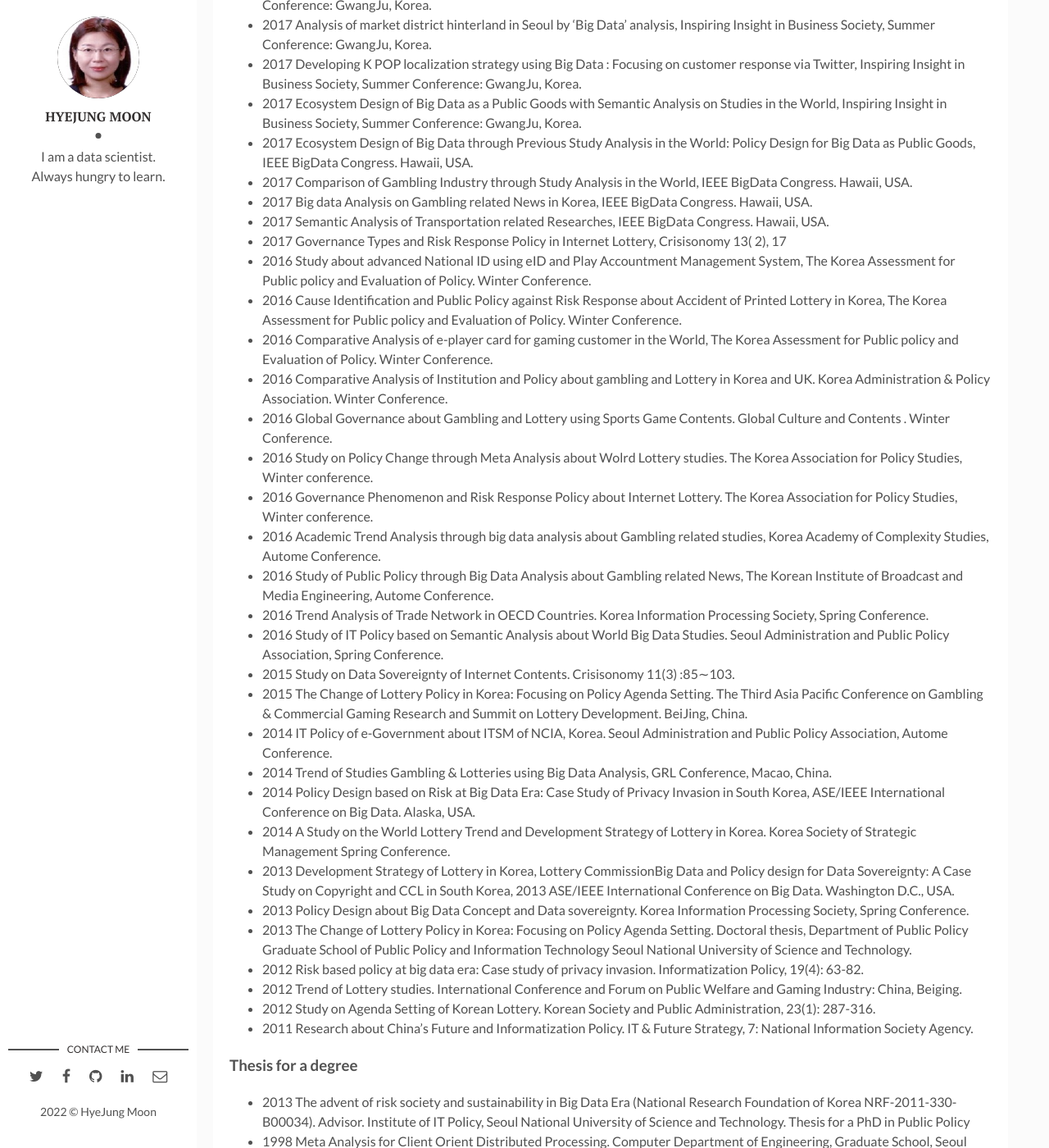
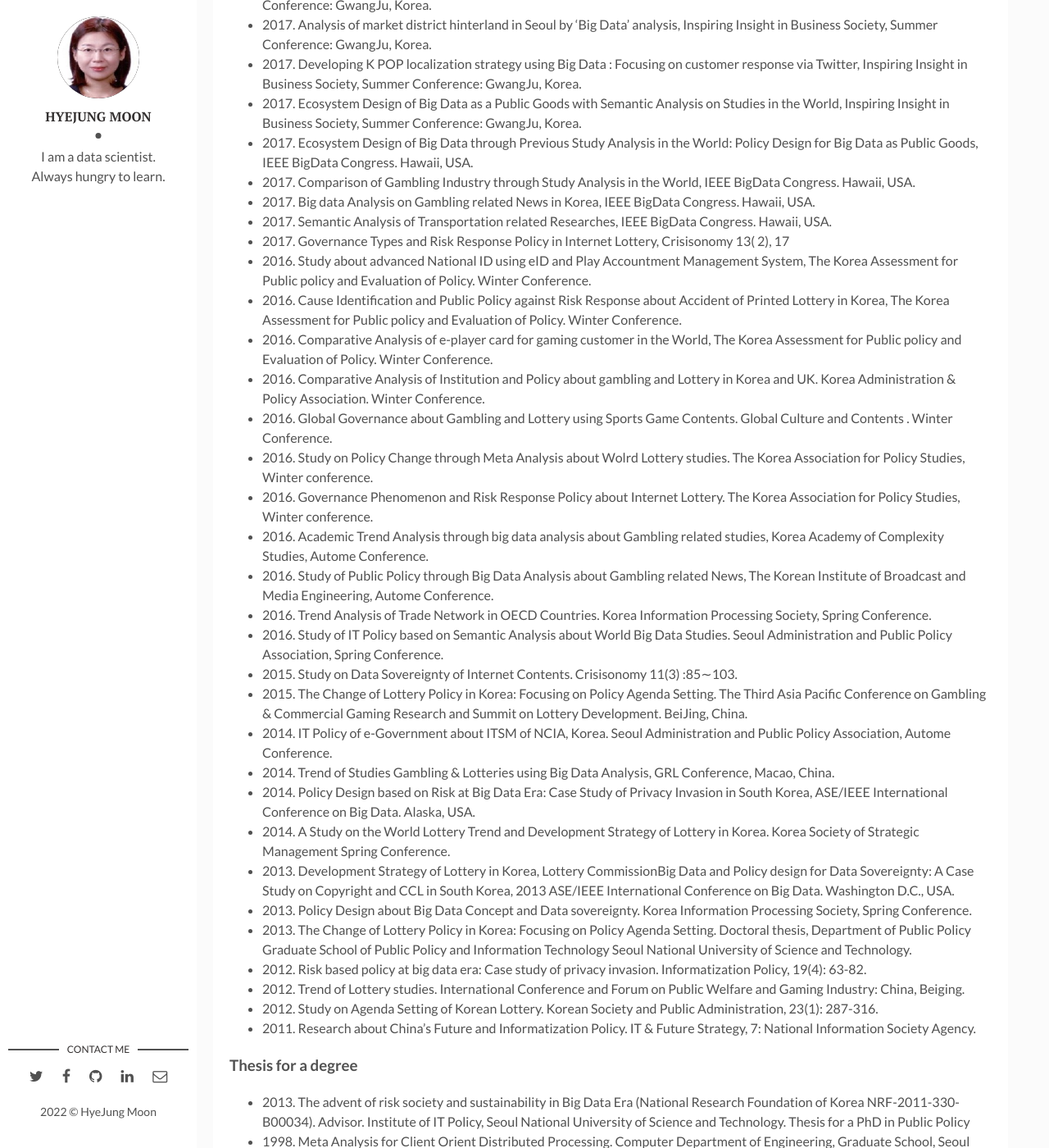
Before and after one commit to MoonHyeJung/moonhyejung.github.io, a Jekyll site: the page built from _posts/2022-01-01-papers-researches.markdown, in a window 1280 px wide and 1400 px high, scrolled down 1043 px. Shown: the whole window at 82% size. Built offline with Jekyll 4.4.1, drawn with Linux system fonts in a browser that asks for light colours; some of the changed text lies outside the part shown.

Commit message:
7th commit

```diff
--- a/_posts/2022-01-01-papers-researches.markdown
+++ b/_posts/2022-01-01-papers-researches.markdown
@@ -10,46 +10,46 @@ tags: [paper, study, research, thesis] # add tag
 I have conducted a lot of papers and researches including projects experience in the data area.
 
 ### Papers and Researches
-- 2017 Study on Social Issue with Semantic Network Analysis of News on 4th Industrial Revolution, Inspiring Insight in Business Society, Summer Conference: GwangJu, Korea.
-- 2017 Discover integrated field by ko-wikipedia editor network, Inspiring Insight in Business Society, Summer Conference: GwangJu, Korea.
-- 2017 Study on Industrial Trend through Big Data Analysis of Financial Network, Inspiring Insight in Business Society, Summer Conference: GwangJu, Korea.
-- 2017 Study on Media Frame of News in Politics, Culture and Economy with Big Data Analysis, Inspiring Insight in Business Society, Summer Conference: GwangJu, Korea.
-- 2017 Characteristics Analysis of OECD State Lottery Sales Volume with perspective of Game, Technology, Culture, Economy, and Policy, Inspiring Insight in Business Society, Summer Conference: GwangJu, Korea.
-- 2017 Analysis of traffic research trend through big data analysis of world traffic related research, Inspiring Insight in Business Society, Summer Conference: GwangJu, Korea.
-- 2017 Analysis of network trend in the mobile communication field research, Inspiring Insight in Business Society, Summer Conference: GwangJu, Korea.
-- 2017 Analysis of market district hinterland in Seoul by ‘Big Data’ analysis, Inspiring Insight in Business Society, Summer Conference: GwangJu, Korea.
-- 2017 Developing K POP localization strategy using Big Data : Focusing on customer response via Twitter, Inspiring Insight in Business Society, Summer Conference: GwangJu, Korea.
-- 2017 Ecosystem Design of Big Data as a Public Goods with Semantic Analysis on Studies in the World, Inspiring Insight in Business Society, Summer Conference: GwangJu, Korea.
-- 2017 Ecosystem Design of Big Data through Previous Study Analysis in the World: Policy Design for Big Data as Public Goods, IEEE BigData Congress. Hawaii, USA.
-- 2017 Comparison of Gambling Industry through Study Analysis in the World, IEEE BigData Congress. Hawaii, USA.
-- 2017 Big data Analysis on Gambling related News in Korea, IEEE BigData Congress. Hawaii, USA.
-- 2017 Semantic Analysis of Transportation related Researches, IEEE BigData Congress. Hawaii, USA.
-- 2017 Governance Types and Risk Response Policy in Internet Lottery, Crisisonomy 13( 2), 17
-- 2016 Study about advanced National ID using eID and Play Accountment Management System, The Korea Assessment for Public policy and Evaluation of Policy. Winter Conference.
-- 2016 Cause Identification and Public Policy against Risk Response about Accident of Printed Lottery in Korea, The Korea Assessment for Public policy and Evaluation of Policy. Winter Conference.
-- 2016 Comparative  Analysis  of  e-player  card  for  gaming  customer  in  the World,	The Korea Assessment for Public policy and Evaluation of Policy. Winter Conference.
-- 2016 Comparative Analysis of Institution and Policy about gambling and Lottery in Korea and UK. Korea Administration & Policy Association. Winter Conference.
-- 2016 Global Governance about Gambling and Lottery using Sports Game Contents. Global Culture and Contents . Winter Conference.
-- 2016 Study on Policy Change through Meta Analysis about Wolrd Lottery studies. The Korea Association for Policy Studies, Winter conference.
-- 2016 Governance Phenomenon and Risk Response Policy about Internet Lottery. The Korea Association for Policy Studies, Winter conference.
-- 2016 Academic Trend Analysis through big data analysis about Gambling related studies, Korea Academy of Complexity Studies, Autome Conference.
-- 2016 Study of Public Policy through Big Data Analysis about Gambling related News, The  Korean Institute of Broadcast and Media Engineering, Autome Conference.
-- 2016 Trend Analysis of Trade Network in OECD Countries. Korea Information Processing Society, Spring Conference.
-- 2016 Study of IT Policy based on Semantic Analysis about World Big Data Studies. Seoul Administration and Public Policy Association, Spring Conference.
-- 2015 Study on Data Sovereignty of Internet Contents. Crisisonomy 11(3) :85∼103.
-- 2015 The Change of Lottery Policy in Korea: Focusing on Policy Agenda Setting. The Third Asia Pacific Conference on Gambling & Commercial Gaming Research and Summit on Lottery Development. BeiJing, China.
-- 2014 IT Policy of e-Government about ITSM of NCIA, Korea. Seoul Administration   and Public Policy Association, Autome Conference.
-- 2014 Trend of Studies Gambling & Lotteries using Big Data Analysis, GRL Conference, Macao, China.
-- 2014 Policy Design based on Risk at Big Data Era: Case Study of Privacy Invasion in South Korea, ASE/IEEE International Conference on Big Data. Alaska, USA.
-- 2014 A Study on the World Lottery Trend and Development Strategy of Lottery in Korea. Korea Society of Strategic Management Spring Conference.
-- 2013 Development Strategy of Lottery in Korea, Lottery CommissionBig Data and Policy design for Data Sovereignty: A Case Study on Copyright and CCL in South Korea, 2013 ASE/IEEE International Conference on Big Data. Washington D.C., USA.
-- 2013 Policy  Design  about  Big  Data  Concept  and  Data  sovereignty. Korea Information Processing Society, Spring Conference.
-- 2013 The Change of Lottery Policy in Korea: Focusing on Policy Agenda Setting. Doctoral  thesis, Department of Public Policy Graduate School of Public Policy and Information Technology Seoul National University of Science and Technology.
-- 2012 Risk based policy at big data era: Case  study  of  privacy  invasion.  Informatization  Policy, 19(4): 63-82.
-- 2012 Trend of Lottery studies. International Conference and Forum on Public Welfare and Gaming Industry: China, Beiging.
-- 2012 Study on Agenda Setting of Korean Lottery. Korean Society and Public Administration, 23(1): 287-316.
-- 2011 Research about China's Future and Informatization Policy. IT & Future Strategy, 7: National Information Society Agency.
+- 2017\. Study on Social Issue with Semantic Network Analysis of News on 4th Industrial Revolution, Inspiring Insight in Business Society, Summer Conference: GwangJu, Korea.
+- 2017\. Discover integrated field by ko-wikipedia editor network, Inspiring Insight in Business Society, Summer Conference: GwangJu, Korea.
+- 2017\. Study on Industrial Trend through Big Data Analysis of Financial Network, Inspiring Insight in Business Society, Summer Conference: GwangJu, Korea.
+- 2017\. Study on Media Frame of News in Politics, Culture and Economy with Big Data Analysis, Inspiring Insight in Business Society, Summer Conference: GwangJu, Korea.
+- 2017\. Characteristics Analysis of OECD State Lottery Sales Volume with perspective of Game, Technology, Culture, Economy, and Policy, Inspiring Insight in Business Society, Summer Conference: GwangJu, Korea.
+- 2017\. Analysis of traffic research trend through big data analysis of world traffic related research, Inspiring Insight in Business Society, Summer Conference: GwangJu, Korea.
+- 2017\. Analysis of network trend in the mobile communication field research, Inspiring Insight in Business Society, Summer Conference: GwangJu, Korea.
+- 2017\. Analysis of market district hinterland in Seoul by ‘Big Data’ analysis, Inspiring Insight in Business Society, Summer Conference: GwangJu, Korea.
+- 2017\. Developing K POP localization strategy using Big Data : Focusing on customer response via Twitter, Inspiring Insight in Business Society, Summer Conference: GwangJu, Korea.
+- 2017\. Ecosystem Design of Big Data as a Public Goods with Semantic Analysis on Studies in the World, Inspiring Insight in Business Society, Summer Conference: GwangJu, Korea.
+- 2017\. Ecosystem Design of Big Data through Previous Study Analysis in the World: Policy Design for Big Data as Public Goods, IEEE BigData Congress. Hawaii, USA.
+- 2017\. Comparison of Gambling Industry through Study Analysis in the World, IEEE BigData Congress. Hawaii, USA.
+- 2017\. Big data Analysis on Gambling related News in Korea, IEEE BigData Congress. Hawaii, USA.
+- 2017\. Semantic Analysis of Transportation related Researches, IEEE BigData Congress. Hawaii, USA.
+- 2017\. Governance Types and Risk Response Policy in Internet Lottery, Crisisonomy 13( 2), 17
+- 2016\. Study about advanced National ID using eID and Play Accountment Management System, The Korea Assessment for Public policy and Evaluation of Policy. Winter Conference.
+- 2016\. Cause Identification and Public Policy against Risk Response about Accident of Printed Lottery in Korea, The Korea Assessment for Public policy and Evaluation of Policy. Winter Conference.
+- 2016\. Comparative  Analysis  of  e-player  card  for  gaming  customer  in  the World,	The Korea Assessment for Public policy and Evaluation of Policy. Winter Conference.
+- 2016\. Comparative Analysis of Institution and Policy about gambling and Lottery in Korea and UK. Korea Administration & Policy Association. Winter Conference.
+- 2016\. Global Governance about Gambling and Lottery using Sports Game Contents. Global Culture and Contents . Winter Conference.
+- 2016\. Study on Policy Change through Meta Analysis about Wolrd Lottery studies. The Korea Association for Policy Studies, Winter conference.
+- 2016\. Governance Phenomenon and Risk Response Policy about Internet Lottery. The Korea Association for Policy Studies, Winter conference.
+- 2016\. Academic Trend Analysis through big data analysis about Gambling related studies, Korea Academy of Complexity Studies, Autome Conference.
+- 2016\. Study of Public Policy through Big Data Analysis about Gambling related News, The  Korean Institute of Broadcast and Media Engineering, Autome Conference.
+- 2016\. Trend Analysis of Trade Network in OECD Countries. Korea Information Processing Society, Spring Conference.
+- 2016\. Study of IT Policy based on Semantic Analysis about World Big Data Studies. Seoul Administration and Public Policy Association, Spring Conference.
+- 2015\. Study on Data Sovereignty of Internet Contents. Crisisonomy 11(3) :85∼103.
+- 2015\. The Change of Lottery Policy in Korea: Focusing on Policy Agenda Setting. The Third Asia Pacific Conference on Gambling & Commercial Gaming Research and Summit on Lottery Development. BeiJing, China.
+- 2014\. IT Policy of e-Government about ITSM of NCIA, Korea. Seoul Administration   and Public Policy Association, Autome Conference.
+- 2014\. Trend of Studies Gambling & Lotteries using Big Data Analysis, GRL Conference, Macao, China.
+- 2014\. Policy Design based on Risk at Big Data Era: Case Study of Privacy Invasion in South Korea, ASE/IEEE International Conference on Big Data. Alaska, USA.
+- 2014\. A Study on the World Lottery Trend and Development Strategy of Lottery in Korea. Korea Society of Strategic Management Spring Conference.
+- 2013\. Development Strategy of Lottery in Korea, Lottery CommissionBig Data and Policy design for Data Sovereignty: A Case Study on Copyright and CCL in South Korea, 2013 ASE/IEEE International Conference on Big Data. Washington D.C., USA.
+- 2013\. Policy  Design  about  Big  Data  Concept  and  Data  sovereignty. Korea Information Processing Society, Spring Conference.
+- 2013\. The Change of Lottery Policy in Korea: Focusing on Policy Agenda Setting. Doctoral  thesis, Department of Public Policy Graduate School of Public Policy and Information Technology Seoul National University of Science and Technology.
+- 2012\. Risk based policy at big data era: Case  study  of  privacy  invasion.  Informatization  Policy, 19(4): 63-82.
+- 2012\. Trend of Lottery studies. International Conference and Forum on Public Welfare and Gaming Industry: China, Beiging.
+- 2012\. Study on Agenda Setting of Korean Lottery. Korean Society and Public Administration, 23(1): 287-316.
+- 2011\. Research about China's Future and Informatization Policy. IT & Future Strategy, 7: National Information Society Agency.
 
 ### Thesis for a degree
-- 2013 The advent of risk society and sustainability in Big Data Era (National Research Foundation of Korea NRF-2011-330-B00034). Advisor. Institute of IT Policy, Seoul National University of Science and Technology. Thesis for a PhD in Public Policy
-- 1998 Meta Analysis for Client Orient Distributed Processing. Computer Department of Engineering, Graduate School, Seoul National University of science and Technology.
+- 2013\. The advent of risk society and sustainability in Big Data Era (National Research Foundation of Korea NRF-2011-330-B00034). Advisor. Institute of IT Policy, Seoul National University of Science and Technology. Thesis for a PhD in Public Policy
+- 1998\. Meta Analysis for Client Orient Distributed Processing. Computer Department of Engineering, Graduate School, Seoul National University of science and Technology.
```
